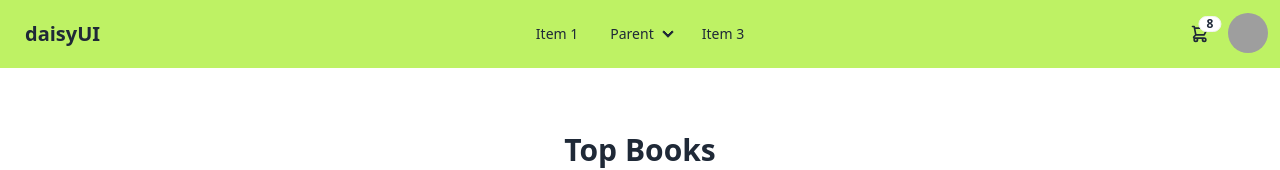
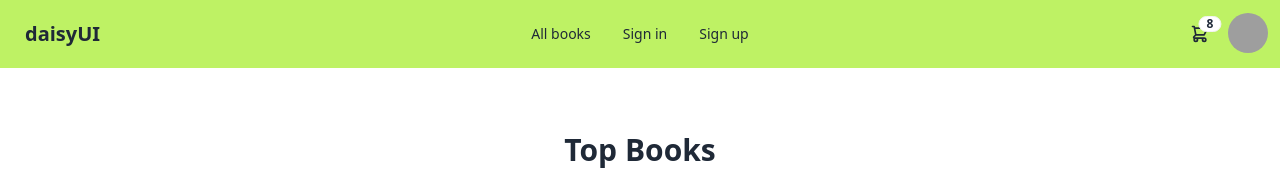
Before and after one commit to SunjidaAkter/book_catalog_client, a React (Vite) app: page / in a window 1280 px wide. Shown: the top 170 px of the page. Built offline with nearby package versions, Linux system fonts and the light colour scheme; grey boxes are pictures that could not be loaded.

Commit message:
landing page completed

```diff
--- a/src/layouts/Navbar.tsx
+++ b/src/layouts/Navbar.tsx
@@ -48,23 +48,13 @@ export default function Navbar() {
         <div className="navbar-center hidden lg:flex">
           <ul className="menu menu-horizontal px-1">
             <li>
-              <a>Item 1</a>
-            </li>
-            <li tabIndex={0}>
-              <details>
-                <summary>Parent</summary>
-                <ul className="p-2">
-                  <li>
-                    <a>Submenu 1</a>
-                  </li>
-                  <li>
-                    <a>Submenu 2</a>
-                  </li>
-                </ul>
-              </details>
+              <a>All books</a>
             </li>
             <li>
-              <a>Item 3</a>
+              <a>Sign in</a>
+            </li>
+            <li>
+              <a>Sign up</a>
             </li>
           </ul>
         </div>
```
